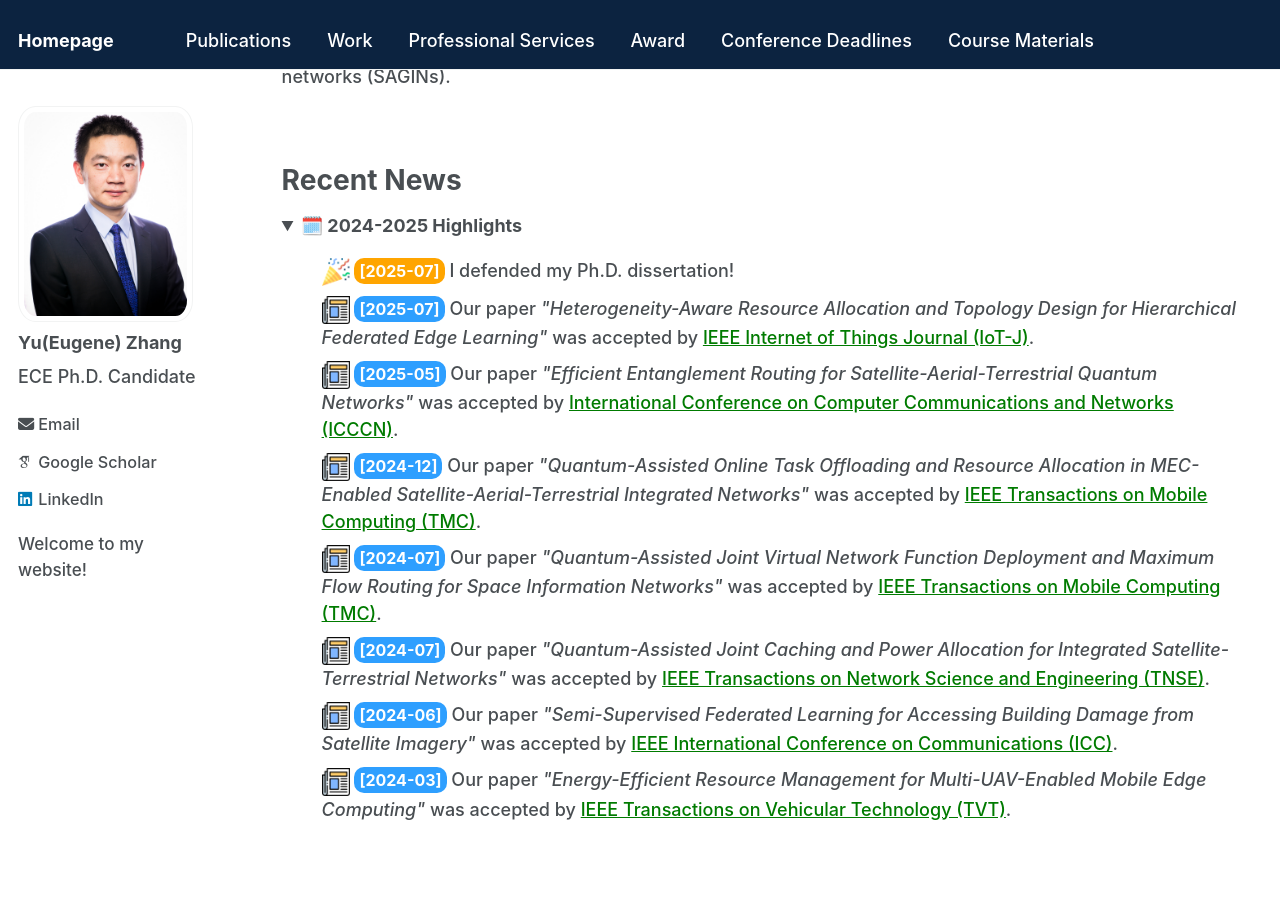
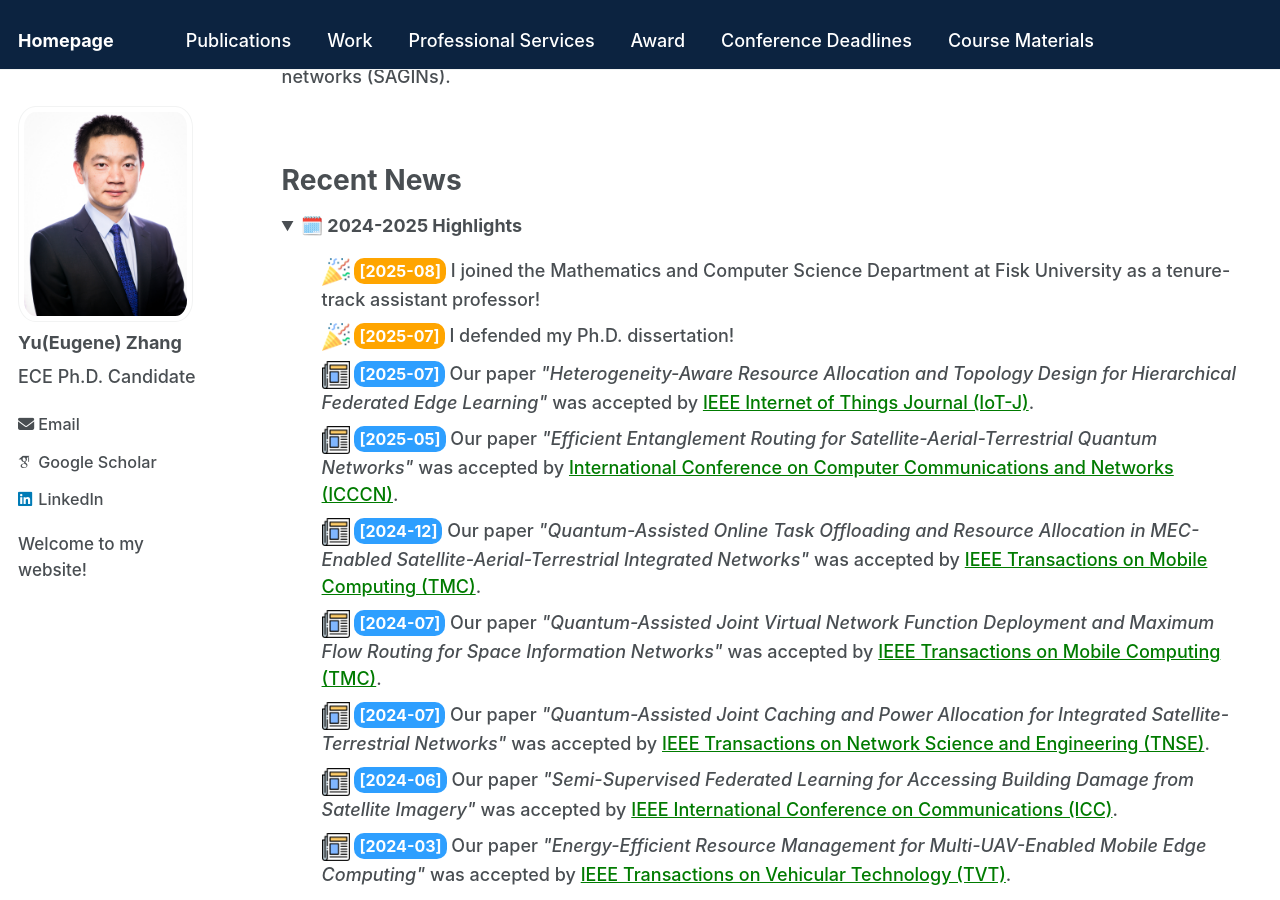
Before and after one commit to Yu-Zhang-Eugene/yu-zhang-eugene.github.io, a Jekyll site: the page built from _pages/about.md, in a window 1280 px wide and 900 px high, scrolled down 473 px. Built offline with Jekyll 4.4.1, drawn with Linux system fonts in a browser that asks for light colours; some web fonts are replaced; a script that is not in the unit is left out.

Commit message:
Update about.md

```diff
--- a/_pages/about.md
+++ b/_pages/about.md
@@ -27,6 +27,11 @@ Recent News
 <summary><strong>🗓️ 2024-2025 Highlights</strong></summary>
 
 <ul style="list-style: none;">
+  <li>
+    <img src="/images/celebration.png" alt="news" class="news-icon-img">
+    <span class="date-tag orange">[2025-08]</span> I joined the Mathematics and Computer Science Department at Fisk University as a tenure-track assistant professor!
+  </li>
+
   <li>
     <img src="/images/celebration.png" alt="news" class="news-icon-img">
     <span class="date-tag orange">[2025-07]</span> I defended my Ph.D. dissertation!
```
